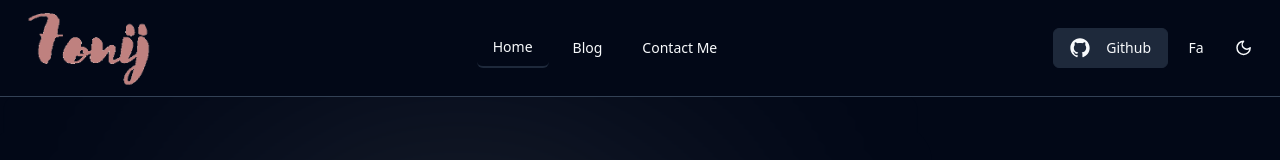
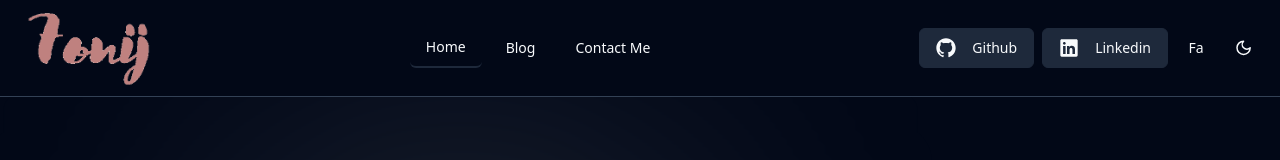
Before and after one commit to Fonij80/fonij-portfolio-client, a React (Vite) app: page / in a window 1280 px wide. Shown: the top 160 px of the page. Built offline with nearby package versions, Linux system fonts and the light colour scheme; what tailwindcss-rtl would draw is missing.

Commit message:
feat: add linkedin button

```diff
--- a/src/components/organisms/ContactForm.tsx
+++ b/src/components/organisms/ContactForm.tsx
@@ -14,7 +14,6 @@ import { Input } from "@/components/atoms/input";
 import { Textarea } from "../atoms/textarea";
 import { Button } from "@/components/atoms/button";
 
-// Define the validation schema using Zod
 const contactFormSchema = z.object({
     name: z
         .string()
@@ -27,7 +26,6 @@ const contactFormSchema = z.object({
         .min(10, { message: "Message must be at least 10 characters long." }),
 });
 
-// Define the form's data type based on the schema
 type ContactFormValues = z.infer<typeof contactFormSchema>;
 
 export const ContactForm = () => {
@@ -55,10 +53,10 @@ export const ContactForm = () => {
             className="container py-24 sm:py-32"
         >
             <div className="max-w-md mx-auto p-6">
-                <h1 className="text-2xl font-bold mb-4">{t("contact.title")}</h1>
+                <h1 className="text-2xl font-bold text-center mb-4">{t("contact.title")}</h1>
                 <Form {...form}>
                     <form onSubmit={form.handleSubmit(onSubmit)} className="space-y-4">
-                        {/* Name Field */}
+
                         <FormField
                             control={form.control}
                             name="name"
@@ -73,7 +71,6 @@ export const ContactForm = () => {
                             )}
                         />
 
-                        {/* Email Field */}
                         <FormField
                             control={form.control}
                             name="email"
@@ -88,7 +85,6 @@ export const ContactForm = () => {
                             )}
                         />
 
-                        {/* Message Field */}
                         <FormField
                             control={form.control}
                             name="message"
@@ -103,7 +99,7 @@ export const ContactForm = () => {
                             )}
                         />
 
-                        {/* Submit Button */}
+
                         <div className="flex justify-center">
                             <Button type="submit" variant="default">
                                 {t("contact.contact_btn")}
--- a/src/components/organisms/Navbar.tsx
+++ b/src/components/organisms/Navbar.tsx
@@ -13,7 +13,7 @@ import {
   SheetTitle,
   SheetTrigger,
 } from "@/components/atoms/sheet";
-import { GitHubLogoIcon } from "@radix-ui/react-icons";
+import { GitHubLogoIcon, LinkedInLogoIcon } from "@radix-ui/react-icons";
 import { buttonVariants } from "../atoms/button";
 import { Menu } from "lucide-react";
 import { ModeToggle } from "../molecules/mode-toggle";
@@ -100,6 +100,11 @@ export const Navbar = () => {
                     text={t("navbar.github")}
                     icon={<GitHubLogoIcon className="mr-2 w-5 h-5" />}
                   />
+                  <ButtonLink
+                    href="https://www.linkedin.com/in/foroozan-iraji/"
+                    text={t("navbar.linkedin")}
+                    icon={<LinkedInLogoIcon className="mr-2 w-5 h-5" />}
+                  />
                 </nav>
               </SheetContent>
             </Sheet>
@@ -131,6 +136,11 @@ export const Navbar = () => {
               text={t("navbar.github")}
               icon={<GitHubLogoIcon className="mr-2 w-5 h-5" />}
             />
+            <ButtonLink
+              href="https://www.linkedin.com/in/foroozan-iraji/"
+              text={t("navbar.linkedin")}
+              icon={<LinkedInLogoIcon className="mr-2 w-5 h-5" />}
+            />
             <LanguageToggle />
             <ModeToggle />
           </div>
--- a/src/resource.json
+++ b/src/resource.json
@@ -7,7 +7,8 @@
                 "about": "About Me",
                 "contact": "Contact Me"
             },
-            "github": "Github"
+            "github": "Github",
+            "linkedin": "Linkedin"
         },
         "hero": {
             "contact_btn": "Contact Me",
@@ -45,7 +46,8 @@
                 "about": "درباره‌ی من",
                 "contact": "ارتباط با من"
             },
-            "github": "گیت‌هاب"
+            "github": "گیت‌هاب",
+            "linkedin": "لینکدین"
         },
         "hero": {
             "contact_btn": "ارتباط با من",
```
